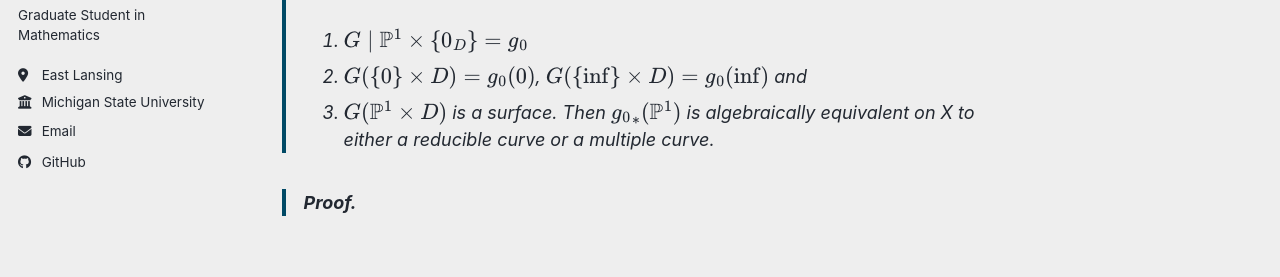
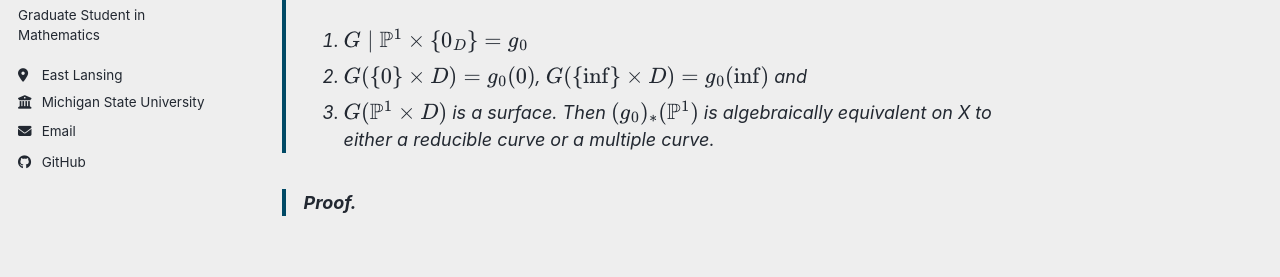
Before and after one commit to apabrito1/apabrito1.github.io, a Jekyll site: the page built from _posts/2012-08-14-blog-post-1.md, in a window 1280 px wide and 900 px high, scrolled down 3630 px. Shown: the part 270-547 px from the top of the window. Built offline with Jekyll 4.4.1, drawn with Linux system fonts in a browser that asks for light colours; a script bundle is joined from its source files by our own code; library files that are not in the unit come from our copies.

```diff
--- a/_posts/2012-08-14-blog-post-1.md
+++ b/_posts/2012-08-14-blog-post-1.md
@@ -57,6 +57,6 @@ Now let us come to the first bend-and-break theorem, which roughly says that if
 >1. $G\mid{\mathbb{P}^1\times \lbrace 0_D\rbrace}=g_0$
 >2. $G(\lbrace 0\rbrace\times D)=g_0(0)$, $G(\lbrace \inf \rbrace\times D)=g_0(\inf)$ and
 >3. $G(\mathbb{P}^1\times D)$ is a surface.
-> Then ${g_0}_ *(\mathbb{P}^1)$ is algebraically equivalent on X to either a reducible curve or a multiple curve.
+> Then $(g_0)_ *(\mathbb{P}^1)$ is algebraically equivalent on X to either a reducible curve or a multiple curve.
 
 >**Proof.**
```
